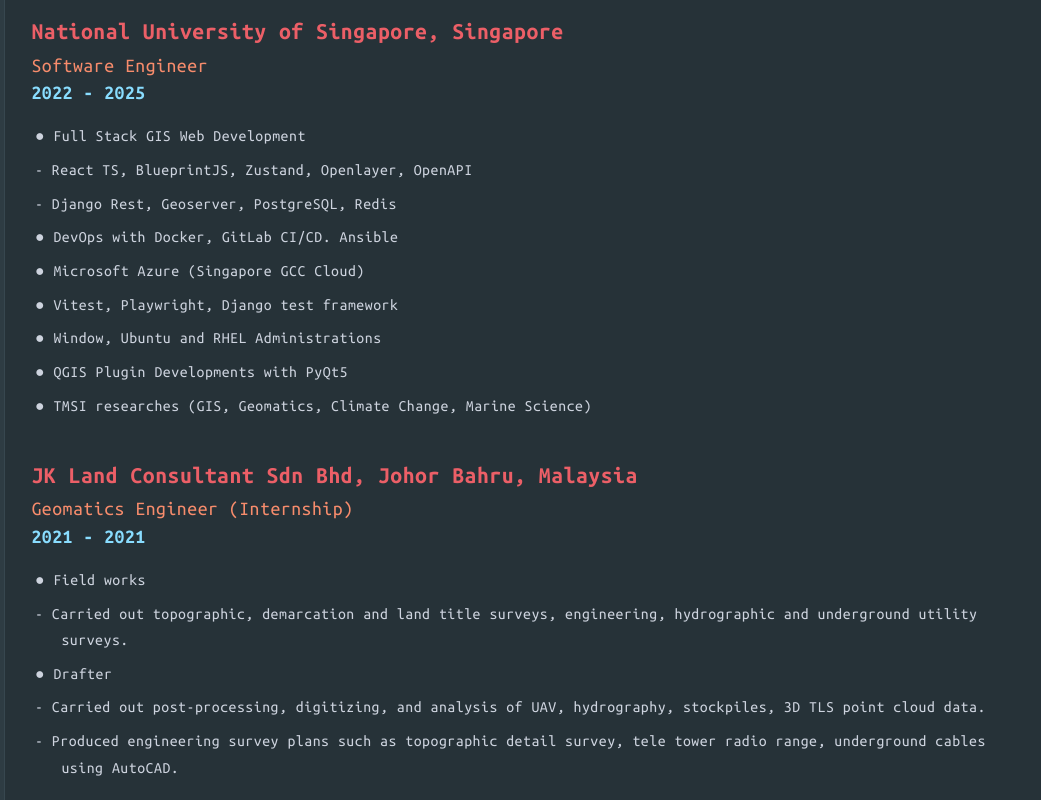
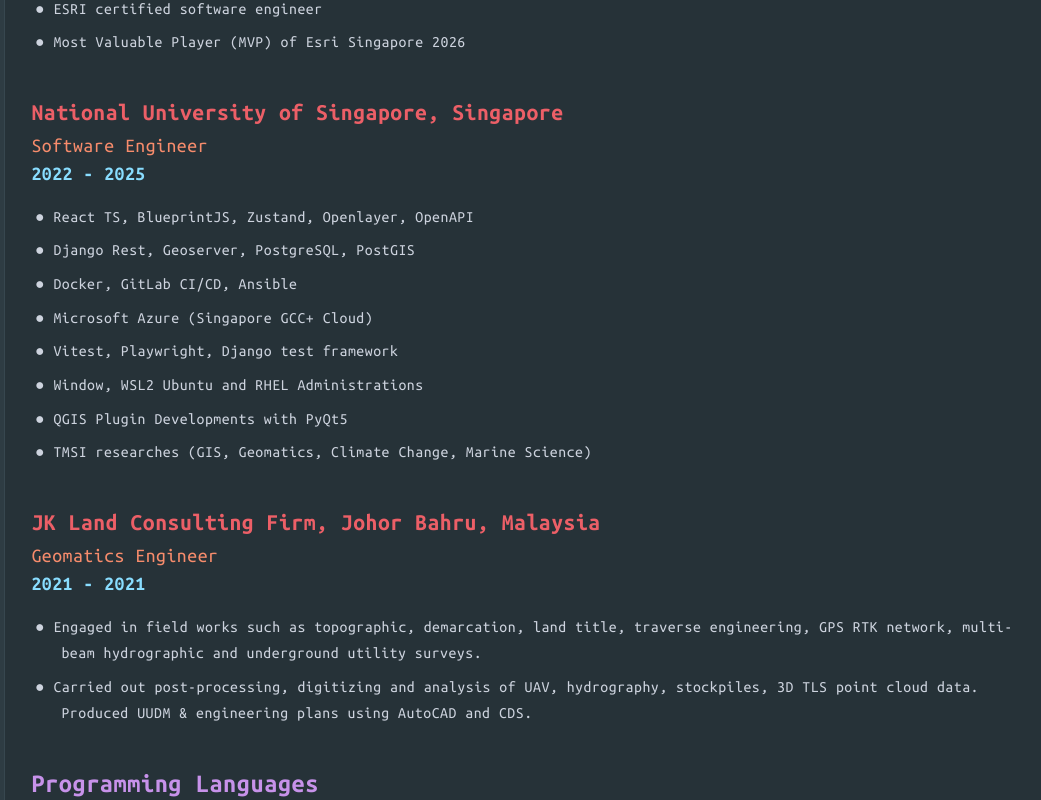
Before and after one commit to Suizer98/portfolio, a React (Create React App) app: page /about in a window 1280 px wide. Shown: the part 440-1240 px from the top of the page, without its empty margins (195-1236 px from the left). Built offline with nearby package versions, Linux system fonts and the light colour scheme.

Commit message:
Updated About section

```diff
--- a/src/components/about/Data.js
+++ b/src/components/about/Data.js
@@ -111,34 +111,30 @@ export const ExperiencesData = [
   {
     role: 'Software Engineer',
     period: '2025 - Present',
-    title: 'Esri Singapore, Singapore'
+    title: 'Esri Singapore, Singapore',
+    description1: '● ESRI certified software engineer',
+    description2: '● Most Valuable Player (MVP) of Esri Singapore 2026'
   },
   {
     role: 'Software Engineer',
     period: '2022 - 2025',
     title: 'National University of Singapore, Singapore',
-    description1: '● Full Stack GIS Web Development',
-    description2: ' - React TS, BlueprintJS, Zustand, Openlayer, OpenAPI',
-    description3: ' - Django Rest, Geoserver, PostgreSQL, Redis',
-    description4: '● DevOps with Docker, GitLab CI/CD. Ansible',
-    description5: '● Microsoft Azure (Singapore GCC Cloud)',
-    description6: '● Vitest, Playwright, Django test framework',
-    description7: '● Window, Ubuntu and RHEL Administrations',
-    description8: '● QGIS Plugin Developments with PyQt5',
-    description9:
-      '● TMSI researches (GIS, Geomatics, Climate Change, Marine Science)'
+    description1: '● React TS, BlueprintJS, Zustand, Openlayer, OpenAPI',
+    description2: '● Django Rest, Geoserver, PostgreSQL, PostGIS',
+    description3: '● Docker, GitLab CI/CD, Ansible',
+    description4: '● Microsoft Azure (Singapore GCC+ Cloud)',
+    description5: '● Vitest, Playwright, Django test framework',
+    description6: '● Window, WSL2 Ubuntu and RHEL Administrations',
+    description7: '● QGIS Plugin Developments with PyQt5',
+    description8: '● TMSI researches (GIS, Geomatics, Climate Change, Marine Science)'
   },
   {
-    role: 'Geomatics Engineer (Internship)',
+    role: 'Geomatics Engineer',
     period: '2021 - 2021',
-    title: 'JK Land Consultant Sdn Bhd, Johor Bahru, Malaysia',
-    description1: '● Field works',
+    title: 'JK Land Consulting Firm, Johor Bahru, Malaysia',
+    description1:
+      '● Engaged in field works such as topographic, demarcation, land title, traverse engineering, GPS RTK network, multi-beam hydrographic and underground utility surveys.',
     description2:
-      ' - Carried out topographic, demarcation and land title surveys, engineering, hydrographic and underground utility surveys.',
-    description3: '● Drafter',
-    description4:
-      ' - Carried out post-processing, digitizing, and analysis of UAV, hydrography, stockpiles, 3D TLS point cloud data.',
-    description5:
-      ' - Produced engineering survey plans such as topographic detail survey, tele tower radio range, underground cables using AutoCAD.'
+      '● Carried out post-processing, digitizing and analysis of UAV, hydrography, stockpiles, 3D TLS point cloud data. Produced UUDM & engineering plans using AutoCAD and CDS.'
   }
 ]
```
